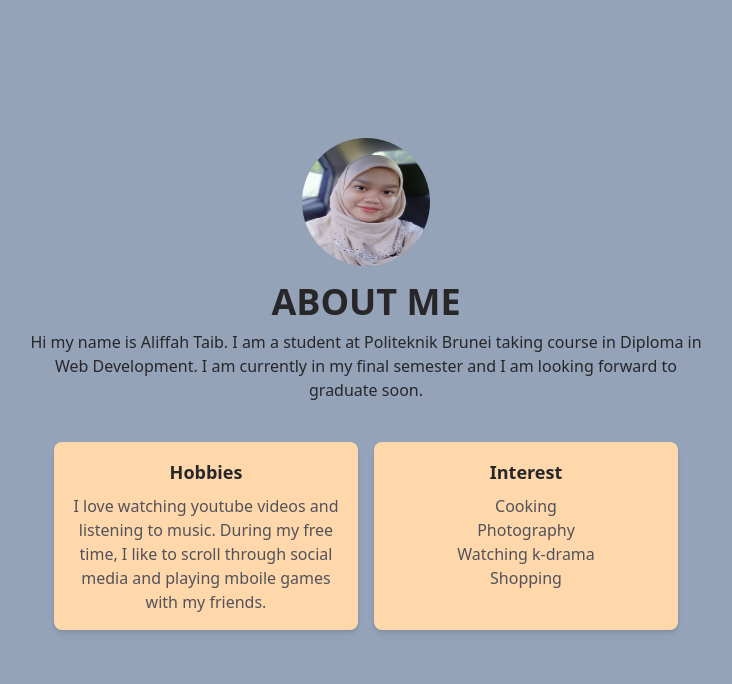
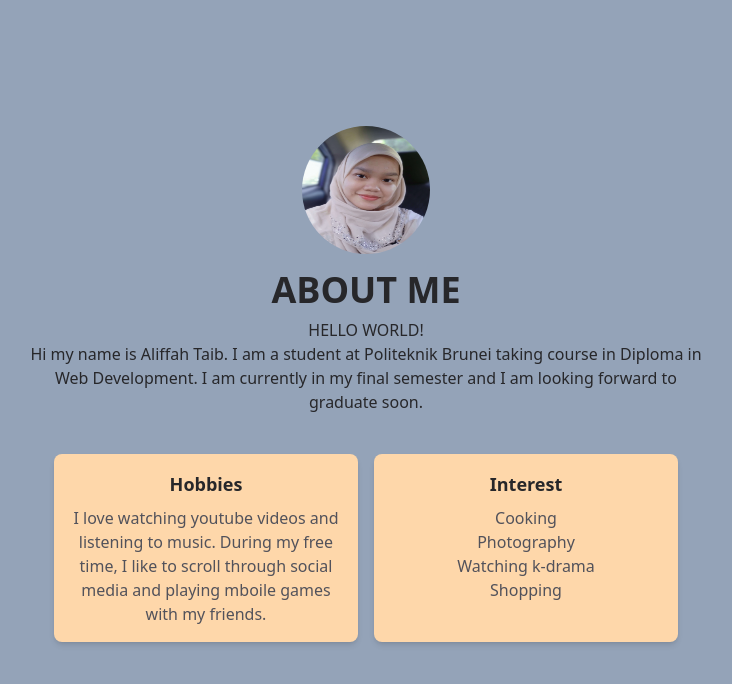
Before and after one commit to 22FTT1500/WADT-AS3-Mid-Assessment-check, a Vue app: page / in a window 1280 px wide. Shown: the top 684 px of the page, without its empty margins (274-1006 px from the left). Built offline with nearby package versions, Linux system fonts and the light colour scheme.

Commit message:
hello world

```diff
--- a/src/App.vue
+++ b/src/App.vue
@@ -9,6 +9,7 @@
         alt="Profile image"
       />
       <h1 class="text-4xl font-bold mb-2">ABOUT ME</h1>
+      <h1>HELLO WORLD!</h1>
       <p class="mb-4">
         Hi my name is Aliffah Taib. I am a student at Politeknik Brunei taking
         course in Diploma in Web Development. I am currently in my final
```
